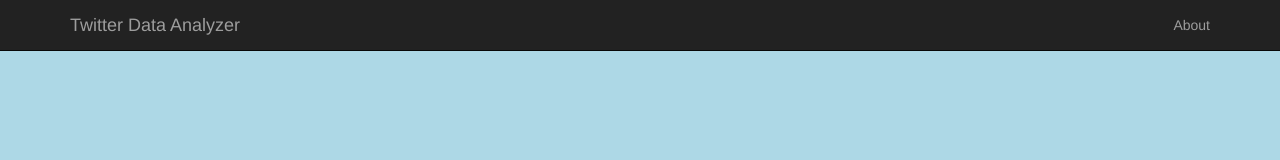
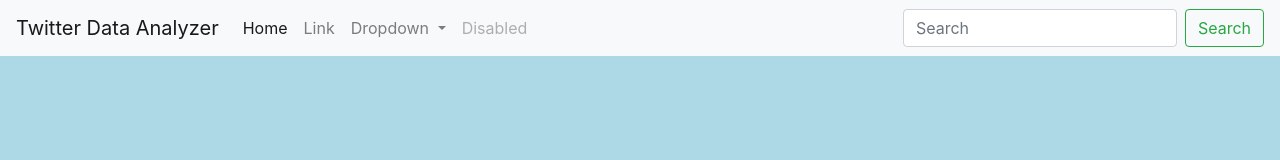
Before and after one commit to sarwaan001/B2SP, a website: page client/index.html in a window 1280 px wide. Drawn offline with nearby package versions, Linux system fonts and the light colour scheme.

Commit message:
Edited HTML

```diff
--- a/client/index.html
+++ b/client/index.html
@@ -1,29 +1,47 @@
 <!DOCTYPE html>
 <html>
   <head>
-    <link rel="stylesheet" href="https://maxcdn.bootstrapcdn.com/bootstrap/3.3.5/css/bootstrap.min.css">
-    <link rel="stylesheet" href="styles/main.css">
+      <link rel="stylesheet" href="https://maxcdn.bootstrapcdn.com/bootstrap/4.3.1/css/bootstrap.min.css">
+      <link rel="stylesheet" href="styles/main.css">
   </head>
   <body ng-app="directoryApp">
 
-      <nav class="navbar navbar-inverse navbar-static-top">
-          <div class="container">
-            <div class="navbar-header">
-              <button type="button" class="navbar-toggle collapsed" data-toggle="collapse" data-target="#bs-example-navbar-collapse-1" aria-expanded="false">
-                <span class="sr-only">Toggle navigation</span>
-                <span class="icon-bar"></span>
-                <span class="icon-bar"></span>
-                <span class="icon-bar"></span>
-              </button>
-              <a class="navbar-brand" href="#">Twitter Data Analyzer</a>
-            </div>
-            <div class="collapse navbar-collapse" id="bs-example-navbar-collapse-1">
-              <ul class="nav navbar-nav navbar-right">
-                <li><a href="#">About</a></li>
-              </ul>
-            </div>
+      <nav class="navbar navbar-expand-lg navbar-light bg-light">
+          <a class="navbar-brand" href="#">Twitter Data Analyzer</a>
+          <button class="navbar-toggler" type="button" data-toggle="collapse" data-target="#navbarSupportedContent" aria-controls="navbarSupportedContent" aria-expanded="false" aria-label="Toggle navigation">
+            <span class="navbar-toggler-icon"></span>
+          </button>
+
+          <div class="collapse navbar-collapse" id="navbarSupportedContent">
+            <ul class="navbar-nav mr-auto">
+              <li class="nav-item active">
+                <a class="nav-link" href="#">Home <span class="sr-only">(current)</span></a>
+              </li>
+              <li class="nav-item">
+                <a class="nav-link" href="#">Link</a>
+              </li>
+              <li class="nav-item dropdown">
+                <a class="nav-link dropdown-toggle" href="#" id="navbarDropdown" role="button" data-toggle="dropdown" aria-haspopup="true" aria-expanded="false">
+                  Dropdown
+                </a>
+                <div class="dropdown-menu" aria-labelledby="navbarDropdown">
+                  <a class="dropdown-item" href="#">Action</a>
+                  <a class="dropdown-item" href="#">Another action</a>
+                  <div class="dropdown-divider"></div>
+                  <a class="dropdown-item" href="#">Something else here</a>
+                </div>
+              </li>
+              <li class="nav-item">
+                <a class="nav-link disabled" href="#">Disabled</a>
+              </li>
+            </ul>
+            <form class="form-inline my-2 my-lg-0">
+              <input class="form-control mr-sm-2" type="search" placeholder="Search" aria-label="Search">
+              <button class="btn btn-outline-success my-2 my-sm-0" type="submit">Search</button>
+            </form>
           </div>
         </nav>
+
 
     <script src="https://ajax.googleapis.com/ajax/libs/jquery/2.1.4/jquery.min.js"></script>
     <script src="https://maxcdn.bootstrapcdn.com/bootstrap/3.3.5/js/bootstrap.min.js" integrity="sha512-K1qjQ+NcF2TYO/eI3M6v8EiNYZfA95pQumfvcVrTHtwQVDG+aHRqLi/ETn2uB+1JqwYqVG3LIvdm9lj6imS/pQ==" crossorigin="anonymous"></script>
```
